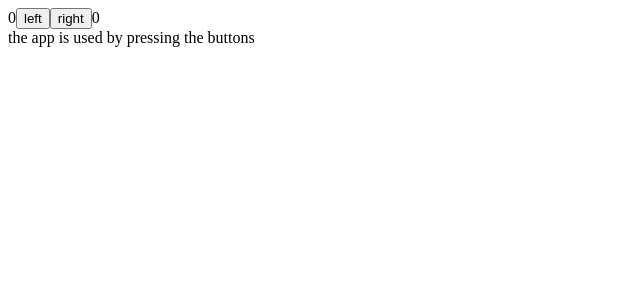
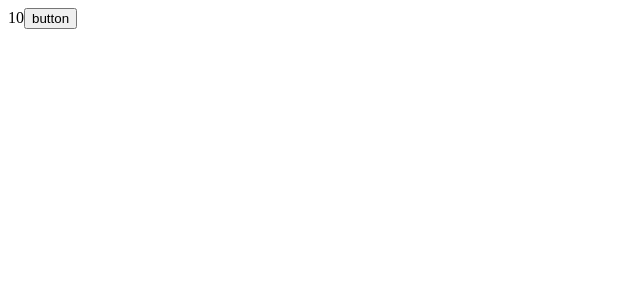
Before and after one commit to Lefti90/part1, a React (Create React App) app: page / in a window 1280 px wide. Shown: the top 300 px of the page, without its empty margins (0-640 px from the left). Built offline with nearby package versions, Linux system fonts and the light colour scheme.

Commit message:
1d tapahtumankasittely revisited

```diff
--- a/src/App.js
+++ b/src/App.js
@@ -1,50 +1,17 @@
 import { useState } from 'react'
 
-const History = (props) => {
-  if (props.allClicks.length === 0) {
-    return (
-      <div>
-        the app is used by pressing the buttons
-      </div>
-    )
-  }
-  return (
-    <div>
-      button press history: {props.allClicks.join(' ')}
-    </div>
-  )
-}
+const App = (props) => {
+  const [value, setValue] = useState(10)
 
-const Button = ({ handleClick, text }) => (
-  <button onClick={handleClick}>
-    {text}
-  </button>
-)
-
-const App = () => {
-  const [left, setLeft] = useState(0)
-  const [right, setRight] = useState(0)
-  const [allClicks, setAll] = useState([])
-
-  const handleLeftClick = () => {
-    setAll(allClicks.concat('L'))
-    setLeft(left + 1)
-  }
-
-  const handleRightClick = () => {
-    setAll(allClicks.concat('R'))
-    setRight(right + 1)
+  const handleClick = () => {
+    console.log('clicked the button')
+    setValue(0)
   }
 
   return (
     <div>
-      <div>
-        {left}
-        <Button handleClick={handleLeftClick} text='left' />
-        <Button handleClick={handleRightClick} text='right' />
-        {right}
-        <History allClicks={allClicks} />
-      </div>
+      {value}
+      <button onClick={handleClick}>button</button>
     </div>
   )
 }
```
